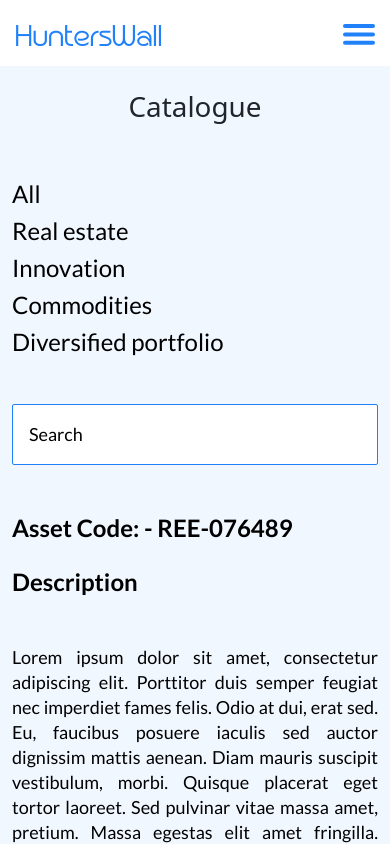
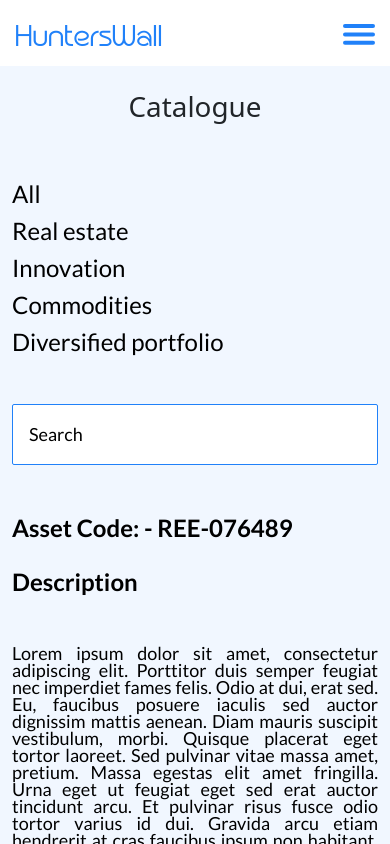
Before and after one commit to Dreezy305/HuntersWall, a Next.js app: page /catalogue in a window 390 px wide. Both pictures are taken after a click on the element "Real estate". Shown: the top 844 px of the page. Built offline with nearby package versions, Linux system fonts and the light colour scheme.

Commit message:
FAQ page

```diff
--- a/components/realEstate.js
+++ b/components/realEstate.js
@@ -29,19 +29,19 @@ function RealEstate() {
         </p>
       </div>
       <div className="col-lg-6">
-        <img src={image.estate} className="img-fluid" alt="real_estate" />
+        <img src={image.estate} className="img-fluid img1" alt="real_estate" />
       </div>
 
       <div className="container mt-5 pt-5 realEstate_content">
         <h6 className="mt-3 mb-4">More view</h6>
         <div className="row">
-          <div className="col-lg-4">
+          <div className="col-lg-4 my-3">
             <img src={image.view1} alt="first_view" className="img-fluid" />
           </div>
-          <div className="col-lg-4">
+          <div className="col-lg-4 my-3">
             <img src={image.view1} alt="first_view" className="img-fluid" />
           </div>
-          <div className="col-lg-4">
+          <div className="col-lg-4 my-3">
             <img src={image.view1} alt="first_view" className="img-fluid" />
           </div>
         </div>
--- a/styles/globals.scss
+++ b/styles/globals.scss
@@ -874,6 +874,17 @@
       }
     }
   }
+  .realEstate_content {
+    // p {
+    //   line-height: 17px;
+    // }
+    img {
+      width: 100%;
+    }
+  }
+  .img1 {
+    width: 100%;
+  }
 }
 
 @media screen and (max-width: 1024px) {
@@ -973,4 +984,9 @@
       }
     }
   }
+  .realEstate_content {
+    p {
+      line-height: 17px;
+    }
+  }
 }
```
